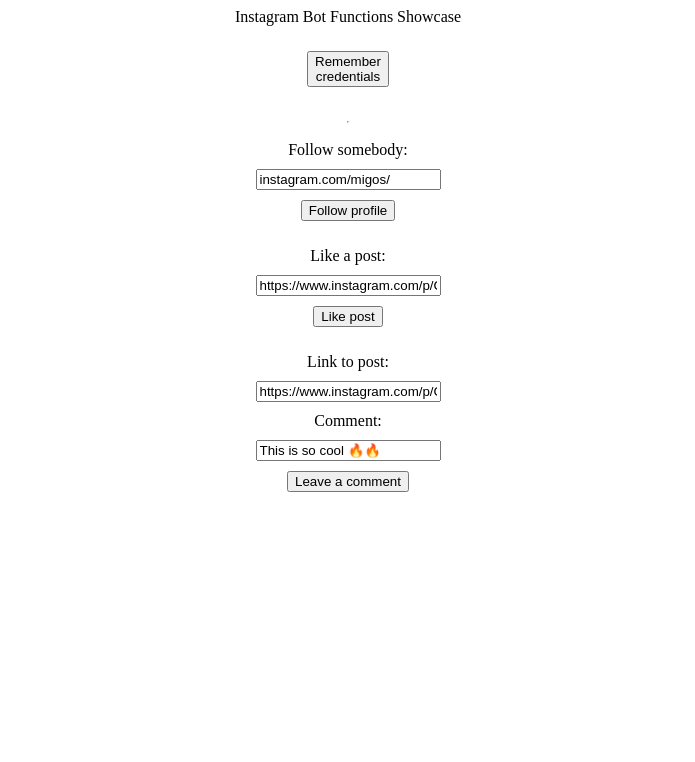
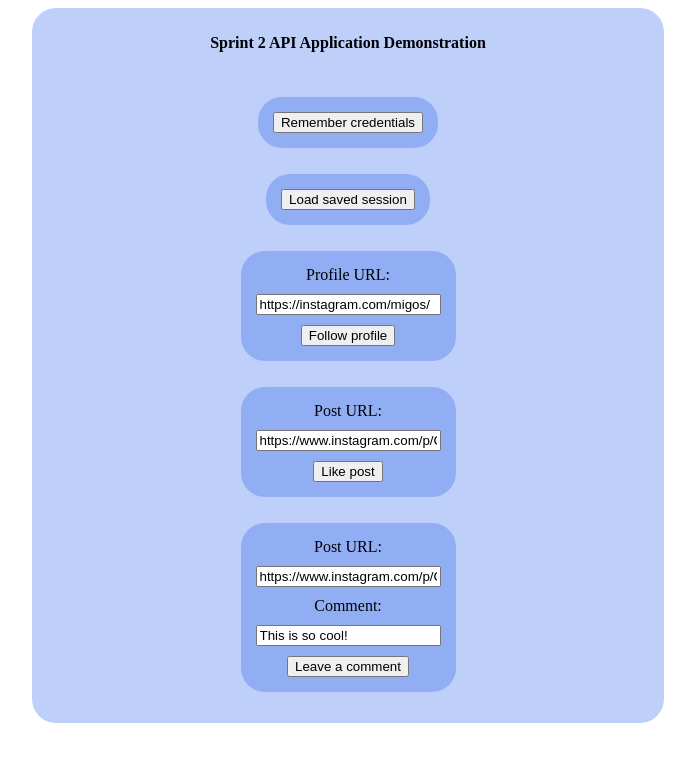
Before and after one commit to Instagram-Automation-Tool/backend, a Django app: page / in a window 1280 px wide. Shown: the top 762 px of the page, without its empty margins (292-987 px from the left). Run offline with Django 4.2, Linux system fonts and the light colour scheme.

Commit message:
Finished styling and html of demo

```diff
--- a/IgBotPrj/IgBotApp/static/panel/style.css
+++ b/IgBotPrj/IgBotApp/static/panel/style.css
@@ -4,12 +4,26 @@
 }
 
 
-
 .form-group {
+    background-color: rgba(41, 96, 234, 0.3);
+    border-radius: 24px;
     align-items: center;
-    margin-left: 40%;
-    margin-right: 40%;
+    margin-left: 25%;
+    margin-right: 25%;
     display: flex;
     flex-flow: column;
-    gap: 10px
+    gap: 10px;
+    padding: 15px;
 }
+
+@media only screen and (max-width: 900px) {
+    .form-group {
+        margin-left: 13%;
+        margin-right: 13%;
+    }
+}
+
+.form-inside {
+    margin-left: auto;
+    margin-right: auto;
+}
--- a/IgBotPrj/IgBotApp/templates/panel/panel.html
+++ b/IgBotPrj/IgBotApp/templates/panel/panel.html
@@ -2,33 +2,39 @@
 
 <link rel="stylesheet" href="{% static 'panel/style.css' %}">
 
+<head>
+    <title>DEMO</title>
+</head>
 <div>
-    <div class="title">
-        Instagram Bot Functions Showcase
-    </div>
+    <div class="form-group">
 
-    <div class="form-group">
+        <div class="title">
+            <h1 style="font-size:medium">Sprint 2 API Application Demonstration</h1>
+        </div>
+
         <form class="form-group" action="storecredentials" method="get">
             <button type="submit" class="btn">Remember credentials</button>
         </form>
-        <hr>
+        <form class="form-group" action="loadcredentials" method="get">
+            <button type="submit" class="btn">Load saved session</button>
+        </form>
         <form class="form-group" action="/follow" method="get">
-            <label>Follow somebody: </label>
-            <input id="username" type="text" name="username" value="instagram.com/migos/">
+            <label>Profile URL: </label>
+            <input id="username" type="text" name="username" value="https://instagram.com/migos/">
             <input type="submit" value="Follow profile">
         </form>
 
         <form class="form-group" action="/like" method="get">
-            <label>Like a post: </label>
+            <label>Post URL: </label>
             <input id="link" type="text" name="link" value="https://www.instagram.com/p/ChslcDvvQqE">
             <input type="submit" value="Like post">
         </form>
 
-        <form class="form-group" action="/like" method="get">
-            <label>Link to post: </label>
+        <form class="form-group" action="/comment" method="get">
+            <label>Post URL: </label>
             <input id="link" type="text" name="link" value="https://www.instagram.com/p/ChslcDvvQqE">
             <label>Comment: </label>
-            <input id="link" type="text" name="link" value="This is so cool 🔥🔥">
+            <input id="comment" type="text" name="comment" value="This is so cool!">
             <input type="submit" value="Leave a comment">
         </form>
     </div>
```
